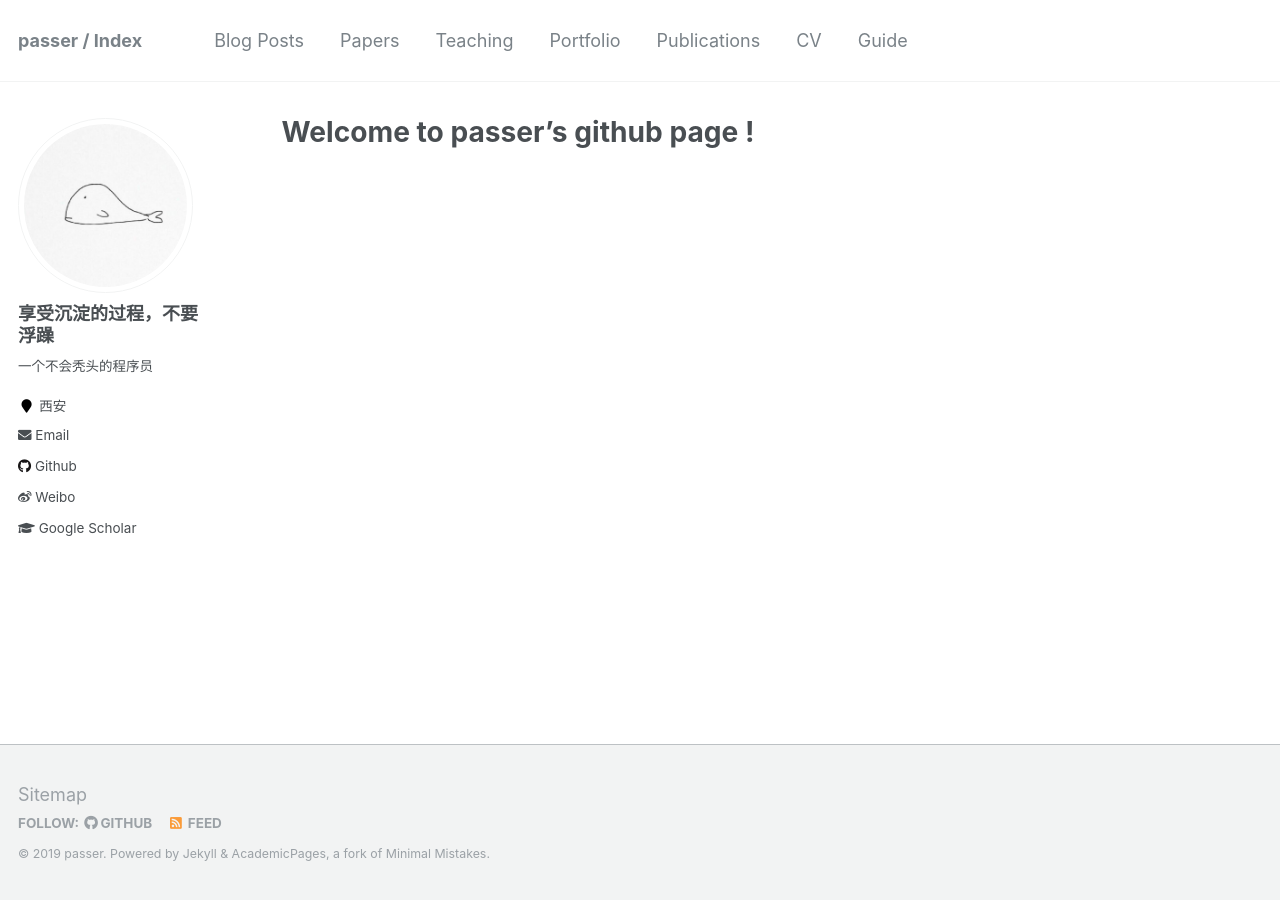
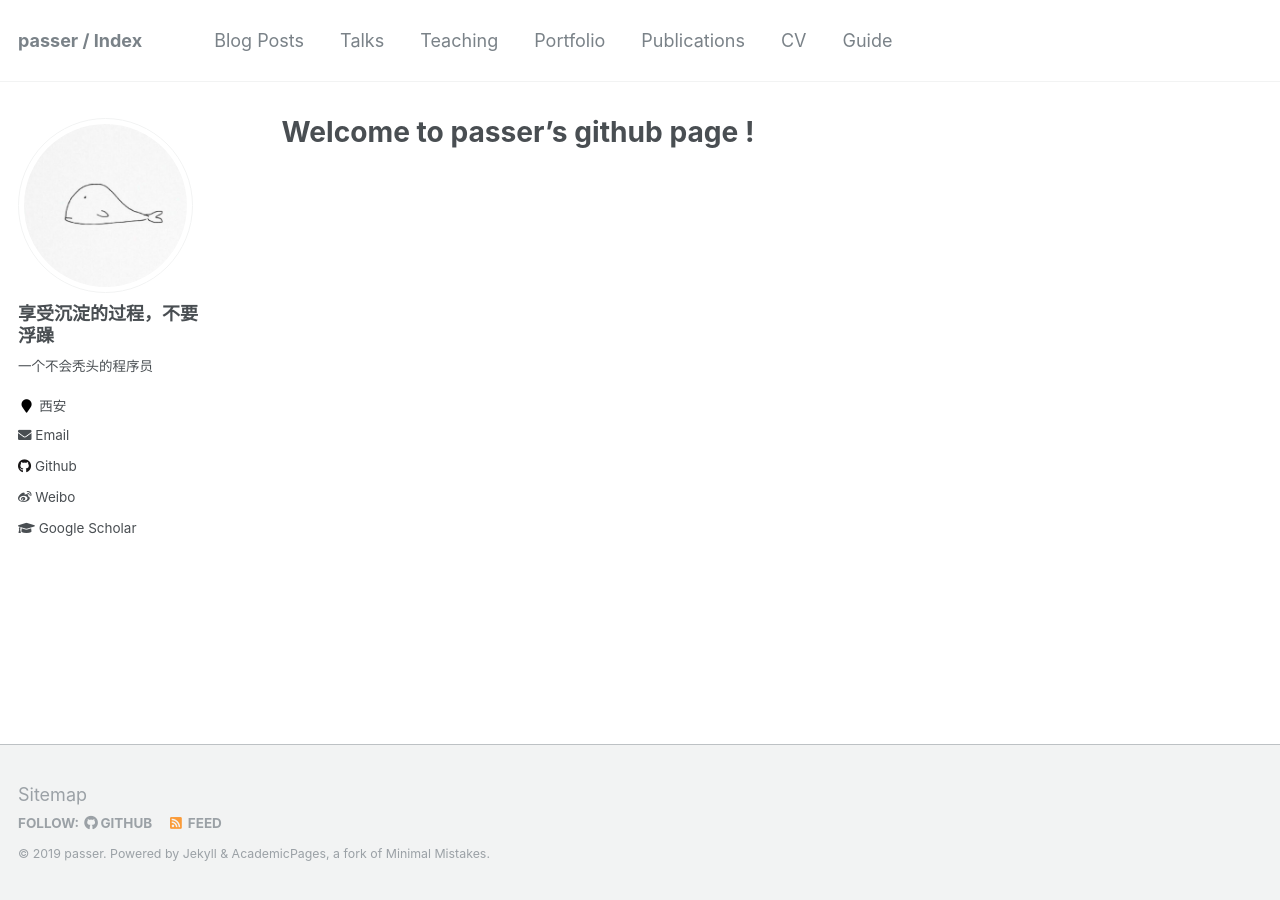
Before and after one commit to icankeep/icankeep.github.io, a Jekyll site: the page built from _pages/about.md, in a window 1280 px wide. Built offline with Jekyll 4.4.1, drawn with Linux system fonts in a browser that asks for light colours.

Commit message:
AutoPush

```diff
--- a/_data/navigation.yml
+++ b/_data/navigation.yml
@@ -3,7 +3,7 @@ main:
   - title: "Blog Posts"
     url: /year-archive/
 
-  - title: "Papers"
+  - title: "Talks"
     url: /talks/
 
   - title: "Teaching"
```
